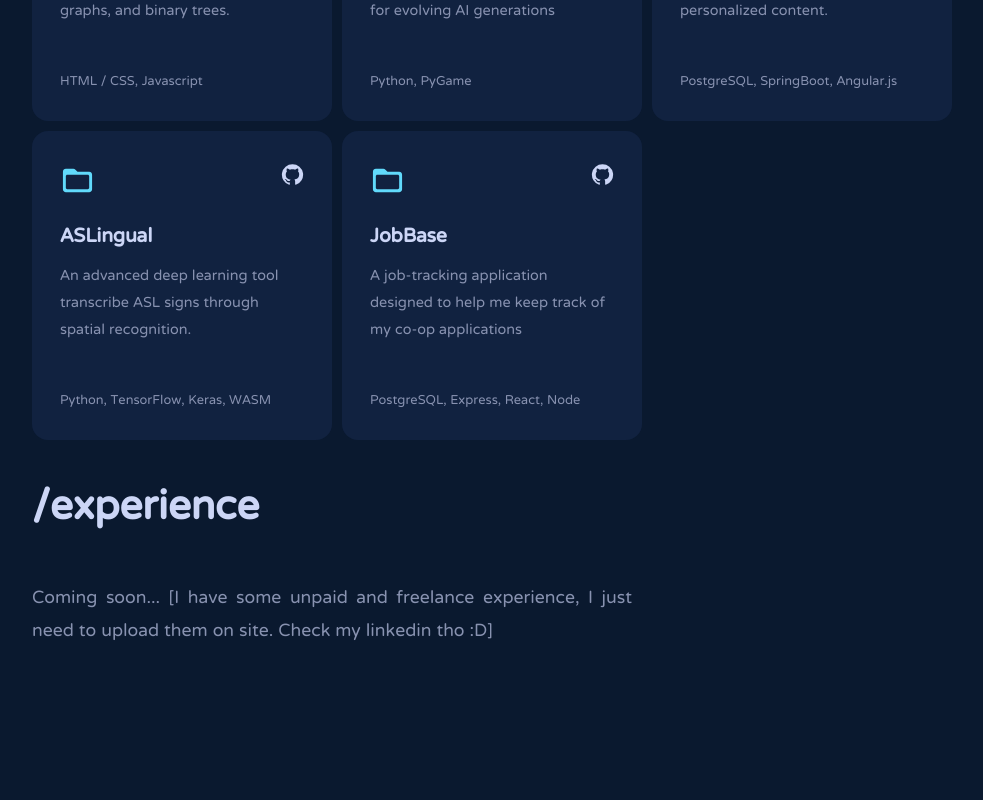
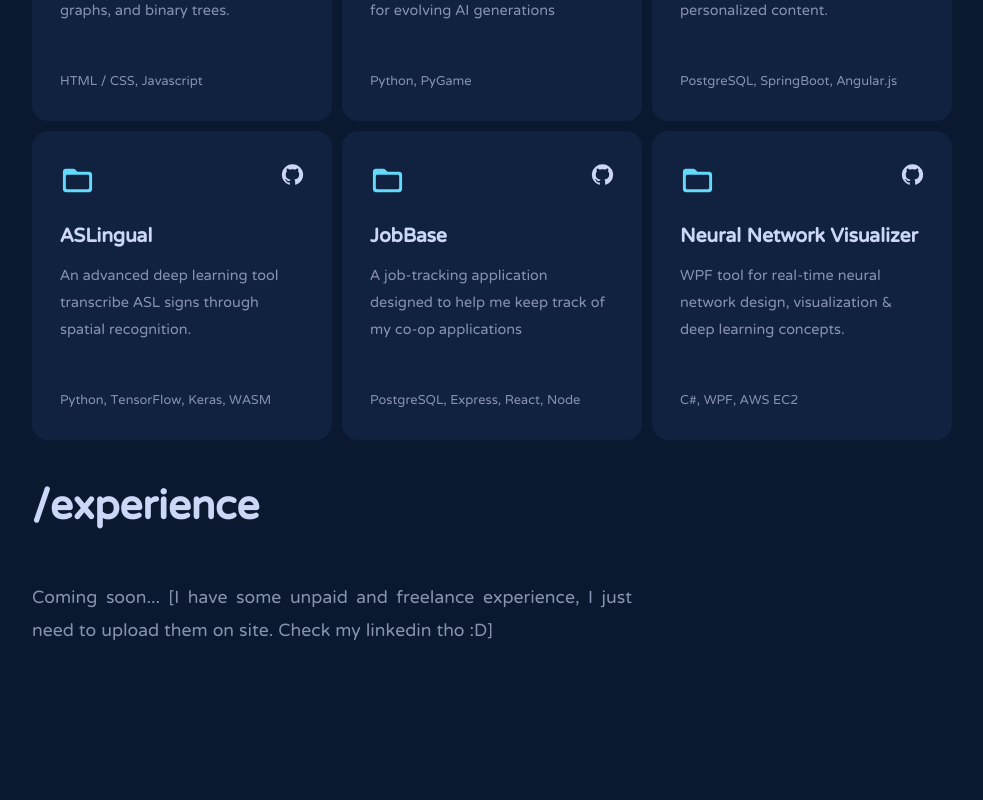
Before and after one commit to wxlkda/realport, a React (Create React App) app: page / in a window 1280 px wide. Shown: the part 1720-2520 px from the top of the page, without its empty margins (160-1143 px from the left). Built offline with nearby package versions, Linux system fonts and the light colour scheme.

Commit message:
Added neural network project

```diff
--- a/src/js/Projects.js
+++ b/src/js/Projects.js
@@ -46,6 +46,12 @@ function Projects() {
           "A job-tracking application designed to help me keep track of my co-op applications",
           techStack: "PostgreSQL, Express, React, Node",
           link: "https://github.com/wxlkda/jobbase"
+        },
+        "Neural Network Visualizer": {
+          desc:
+          "WPF tool for real-time neural network design, visualization & deep learning concepts.",
+          techStack: "C#, WPF, AWS EC2",
+          link: "https://github.com/wxlkda/neural-network"
         }
       };
     return (
```
